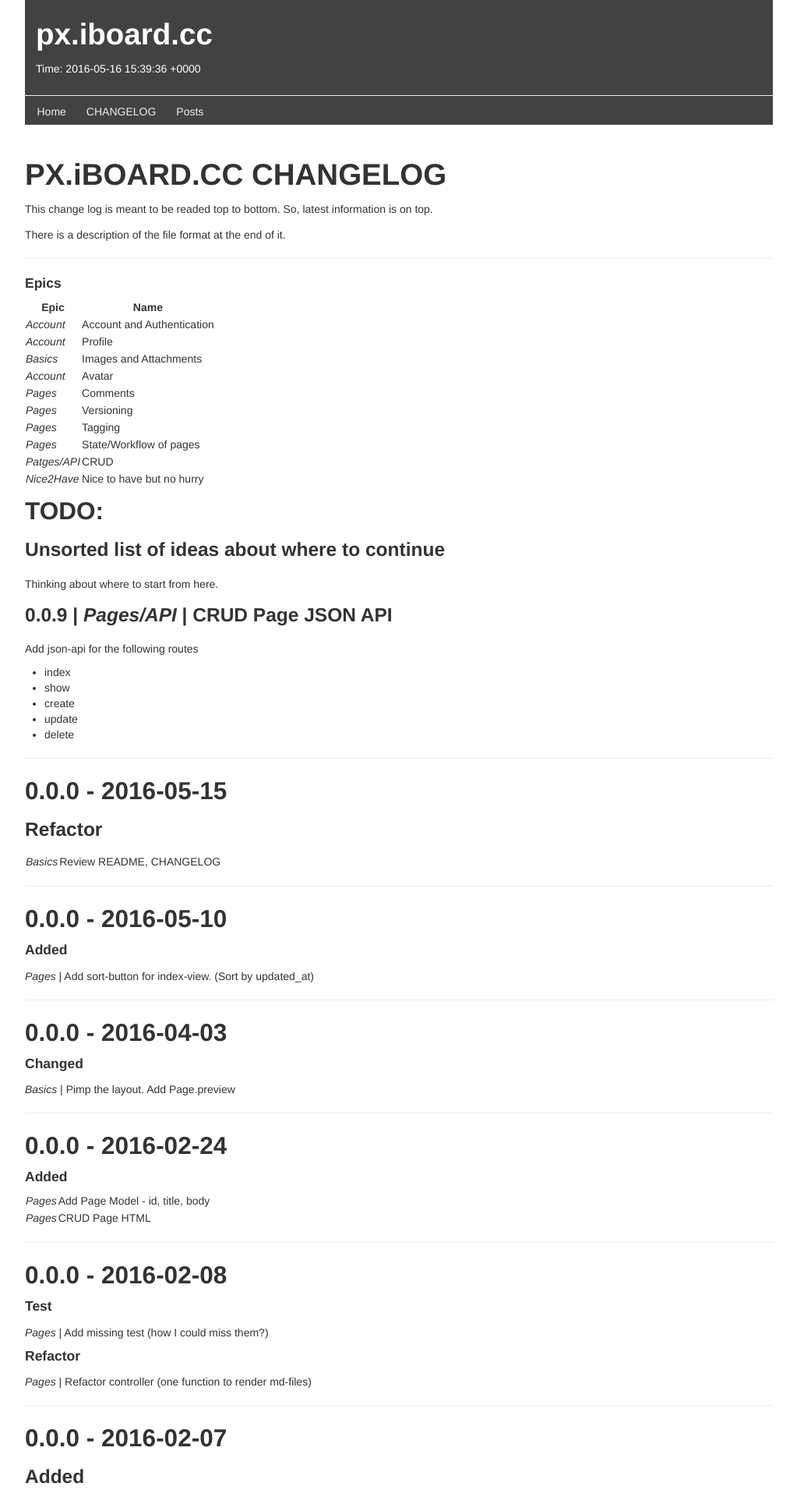
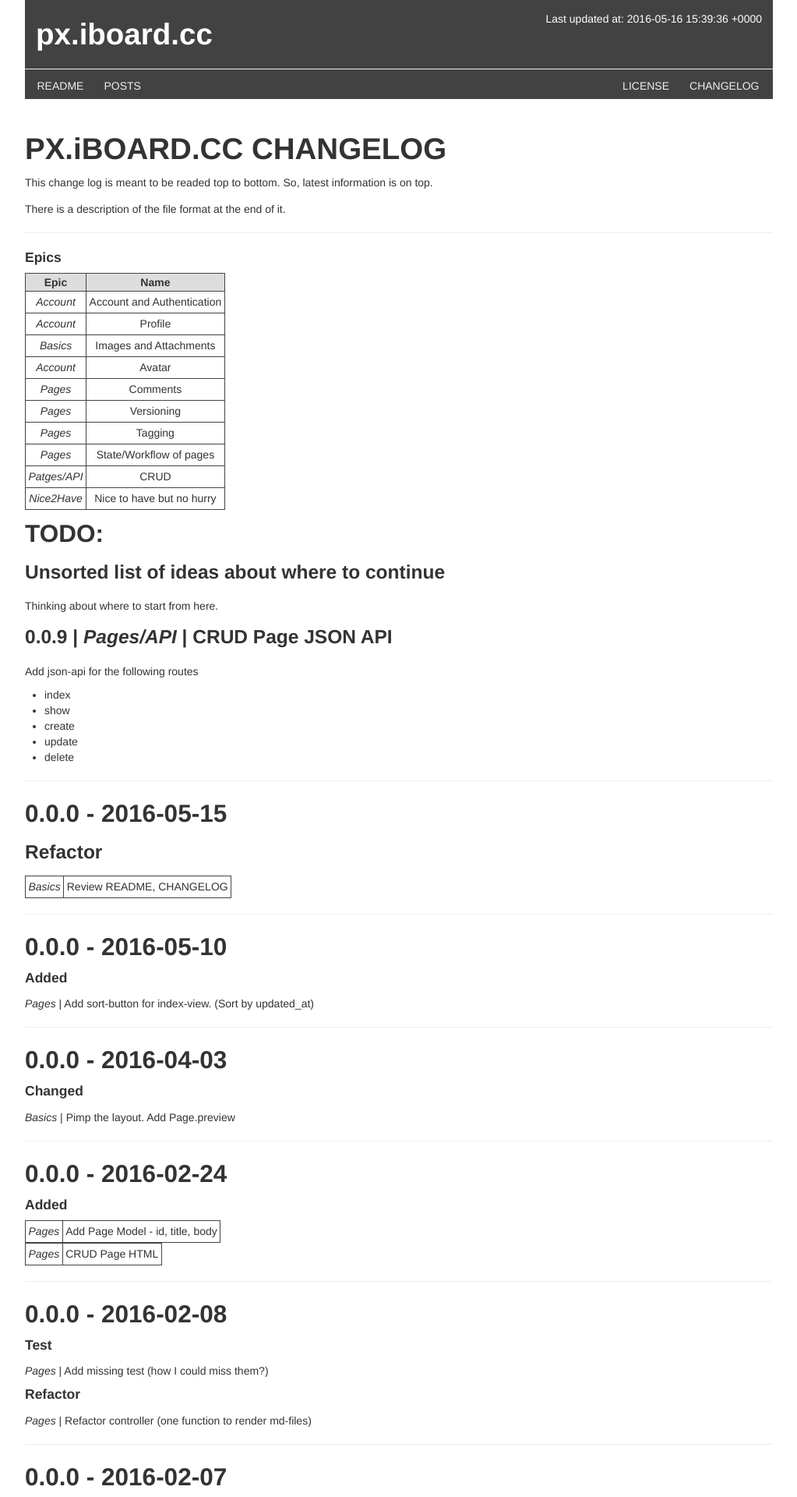
Before and after one commit to iboard/px.iboard.cc, a Jekyll site: the page built from CHANGELOG.md, in a window 1280 px wide. Shown: the top 1920 px of the page at 78% size, without its empty margins (128-1151 px from the left). Built offline with Jekyll 4.4.1, drawn with Linux system fonts in a browser that asks for light colours; Markdown is read by kramdown in place of the engine named in the settings.

Commit message:
Add LICENSE

```diff
--- a/_config.yml
+++ b/_config.yml
@@ -10,6 +10,10 @@
 
 baseurl: /px.iboard.cc
 
+redcarpet:
+  input: GFM
+  extensions: [ "tables", "highlight", "with-toc-data" ]
+
 defaults:
   -
     include:
--- a/_includes/site-header.html
+++ b/_includes/site-header.html
@@ -1,11 +1,14 @@
 <div id="top-header">
+  <div class="pull-right">Last updated at: {{ site.time }}</div>
   <h1>px.iboard.cc</h1>
-  <p>Time: {{ site.time }}</p>
 </div>
 <nav>
   <ul class="nav nav-pills">
-    <li><a href="{{ site.baseurl }}/">Home</a></li>
-    <li><a href="{{ site.baseurl }}/CHANGELOG">CHANGELOG</a></li>
-    <li><a href="{{ site.baseurl }}/posts">Posts</a></li>
+    <!-- Right Menu Items -->
+    <li class="pull-right"><a href="{{ site.baseurl }}/CHANGELOG">CHANGELOG</a></li>
+    <li class="pull-right"><a href="{{ site.baseurl }}/LICENSE">LICENSE</a></li>
+    <!-- Left Menu Items -->
+    <li><a href="{{ site.baseurl }}/">README</a></li>
+    <li><a href="{{ site.baseurl }}/posts">POSTS</a></li>
   </ul>
 </nav>
--- a/css/default.css
+++ b/css/default.css
@@ -37,3 +37,26 @@
 nav a {
   color: #EEEEEE;
 }
+
+
+table {
+  border: 1px solid black;
+}
+
+thead {
+  background: #ddd;
+}
+
+th {
+  border-left: 1px solid #444;
+}
+
+tr {
+  border: 1px solid #444;
+}
+
+td {
+  text-align: left;
+  padding: 0.25em;
+  border-left: 1px solid #444;
+}
```
Also changed, not shown: CHANGELOG.md, LICENSE.md (added).
